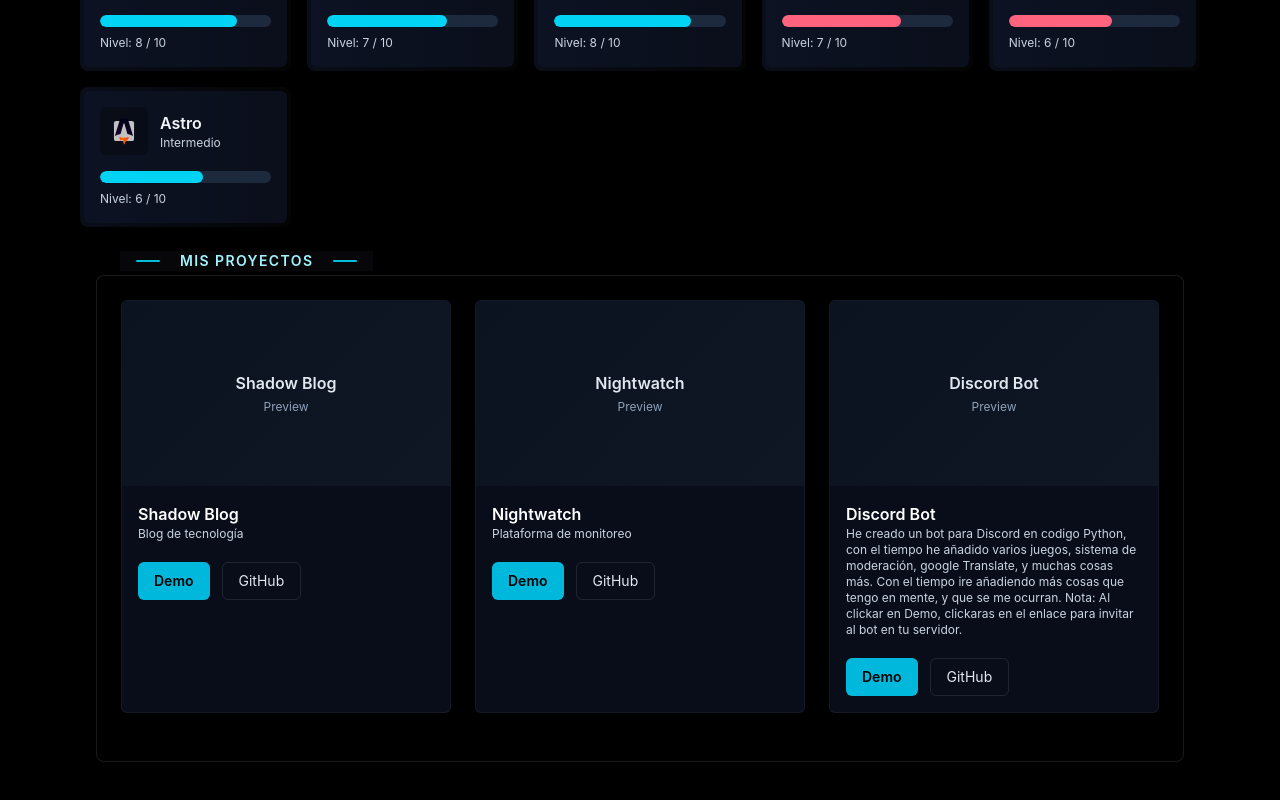
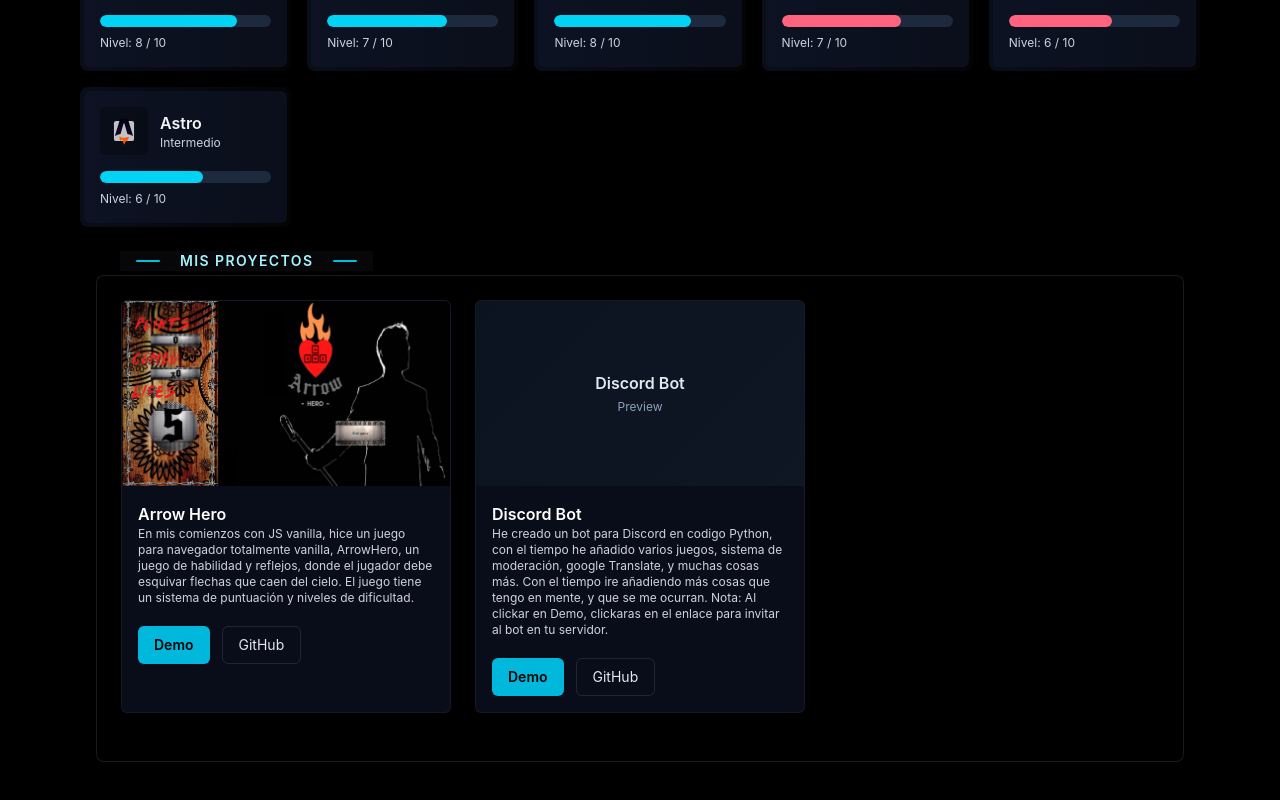
Before and after one commit to Tommyscripts/portfolio, a React (Vite) app: page / in a window 1280 px wide. Shown: the part 1040-1840 px from the top of the page. Built offline with nearby package versions, Linux system fonts and the light colour scheme.

Commit message:
Agregar lógica para cargar imágenes de forma asíncrona y actualizar el componente MisProyectos con un nuevo proyecto ArrowHero

```diff
--- a/app/componentes/MisProyectos.tsx
+++ b/app/componentes/MisProyectos.tsx
@@ -1,4 +1,4 @@
-import React from "react";
+import React, { useEffect, useState } from "react";
 
 type Project = {
   id: string | number;
@@ -13,18 +13,12 @@
 
 const defaultProjects: Project[] = [
   {
-    id: "shadow-blog",
-    title: "Shadow Blog",
-    subtitle: "Blog de tecnología",
-    demoUrl: "#",
-    githubUrl: "#",
-  },
-  {
-    id: "nightwatch",
-    title: "Nightwatch",
-    subtitle: "Plataforma de monitoreo",
-    demoUrl: "#",
-    githubUrl: "#",
+    id: "ArrowHero",
+    title: "Arrow Hero",
+    image: "../media/ArrowHero.png",
+    subtitle: "En mis comienzos con JS vanilla, hice un juego para navegador totalmente vanilla, ArrowHero, un juego de habilidad y reflejos, donde el jugador debe esquivar flechas que caen del cielo. El juego tiene un sistema de puntuación y niveles de dificultad.",
+    demoUrl: "https://thriving-blini-b83168.netlify.app/",
+    githubUrl: "https://github.com/Tommyscripts/ArrowHero",
   },
   {
     id: "DiscordBot",
@@ -36,6 +30,8 @@
   },
 ];
 
+// Nota: cargamos imágenes desde `app/media` de forma asíncrona usando `import.meta.glob`
+
 const chunkArray = <T,>(arr: T[], size: number): T[][] => {
   const chunks: T[][] = [];
   for (let i = 0; i < arr.length; i += size) chunks.push(arr.slice(i, i + size));
@@ -44,6 +40,37 @@
 
 const MisProyectos: React.FC<{ items?: Project[] }> = ({ items = defaultProjects }) => {
   const rows = chunkArray(items, 3);
+
+  const [mediaMap, setMediaMap] = useState<Record<string, string>>({});
+
+  useEffect(() => {
+    const modules = import.meta.glob('../media/*.{png,jpg,jpeg,webp,svg}');
+    const entries = Object.entries(modules) as [string, () => Promise<{ default: string }>][];
+    Promise.all(
+      entries.map(async ([path, loader]) => {
+        try {
+          const mod = await loader();
+          const name = path.split('/').pop()?.toLowerCase() || path;
+          return [name, mod.default] as [string, string];
+        } catch (e) {
+          return [path, ""] as [string, string];
+        }
+      })
+    ).then((pairs) => {
+      const map: Record<string, string> = {};
+      pairs.forEach(([k, v]) => {
+        if (v) map[k] = v;
+      });
+      setMediaMap(map);
+    });
+  }, []);
+
+  const resolveImage = (img?: string) => {
+    if (!img) return undefined;
+    if (img.startsWith('/')) return img;
+    const key = img.split('/').pop()?.toLowerCase() || img.toLowerCase();
+    return mediaMap[key];
+  };
 
   return (
     <section className="my-12">
@@ -61,11 +88,13 @@
                 {row.map((p) => (
                   <article key={p.id} className="bg-slate-900/60 rounded-md border border-white/5 overflow-hidden shadow-sm">
                     <div className="aspect-[16/9] w-full bg-slate-800/30 flex items-center justify-center" style={{ background: p.image ? undefined : placeholderBg }}>
-                      {p.image ? (
-                        // si se pasa imagen, la usamos
+                      {(() => {
+                        const imgSrc = resolveImage(p.image);
+                        if (imgSrc) {
+                          return (
                             // eslint-disable-next-line @next/next/no-img-element
                             <img
-                          src={p.image}
+                              src={imgSrc}
                               alt={p.title}
                               className="w-full h-full object-cover"
                               loading="lazy"
@@ -75,12 +104,16 @@
                                 img.style.display = "none";
                               }}
                             />
-                      ) : (
+                          );
+                        }
+
+                        return (
                         <div className="p-4 text-center">
                           <div className="text-slate-200 font-semibold">{p.title}</div>
                           <div className="text-xs text-slate-400 mt-1">Preview</div>
                         </div>
-                      )}
+                        );
+                      })()}
                     </div>
 
                     <div className="p-4 flex flex-col gap-3">
--- /dev/null
+++ b/env.d.ts
@@ -0,0 +1,7 @@
+/// <reference types="vite/client" />
+// Declaraciones mínimas para `import.meta.glob` y `import.meta.globEager`
+// Evita errores de TypeScript cuando se usan en componentes Vite + TS.
+declare interface ImportMeta {
+  glob(pattern: string): Record<string, () => Promise<{ default: any }>>;
+  globEager(pattern: string): Record<string, { default: any }>;
+}
```
Also changed, not shown: app/media/ArrowHero.png (added). Lines whose indentation alone changed are shown as unchanged.
